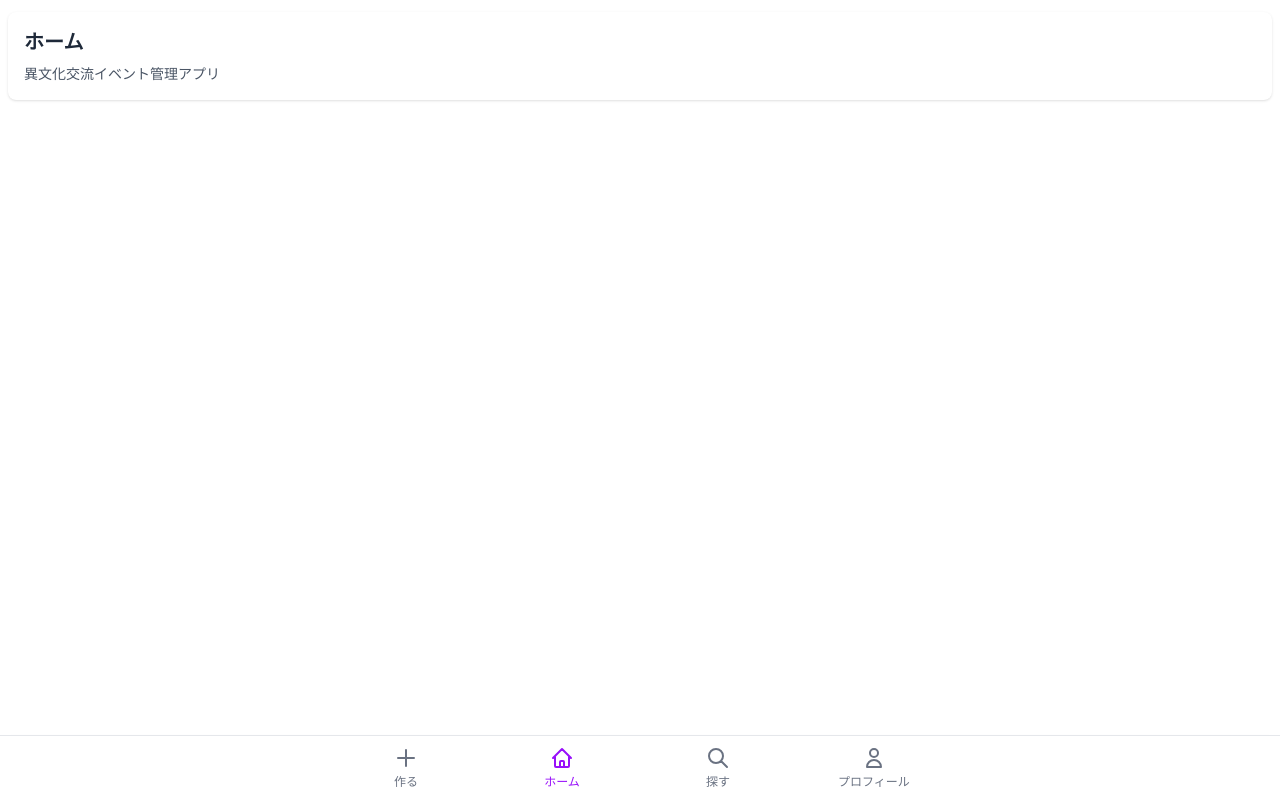
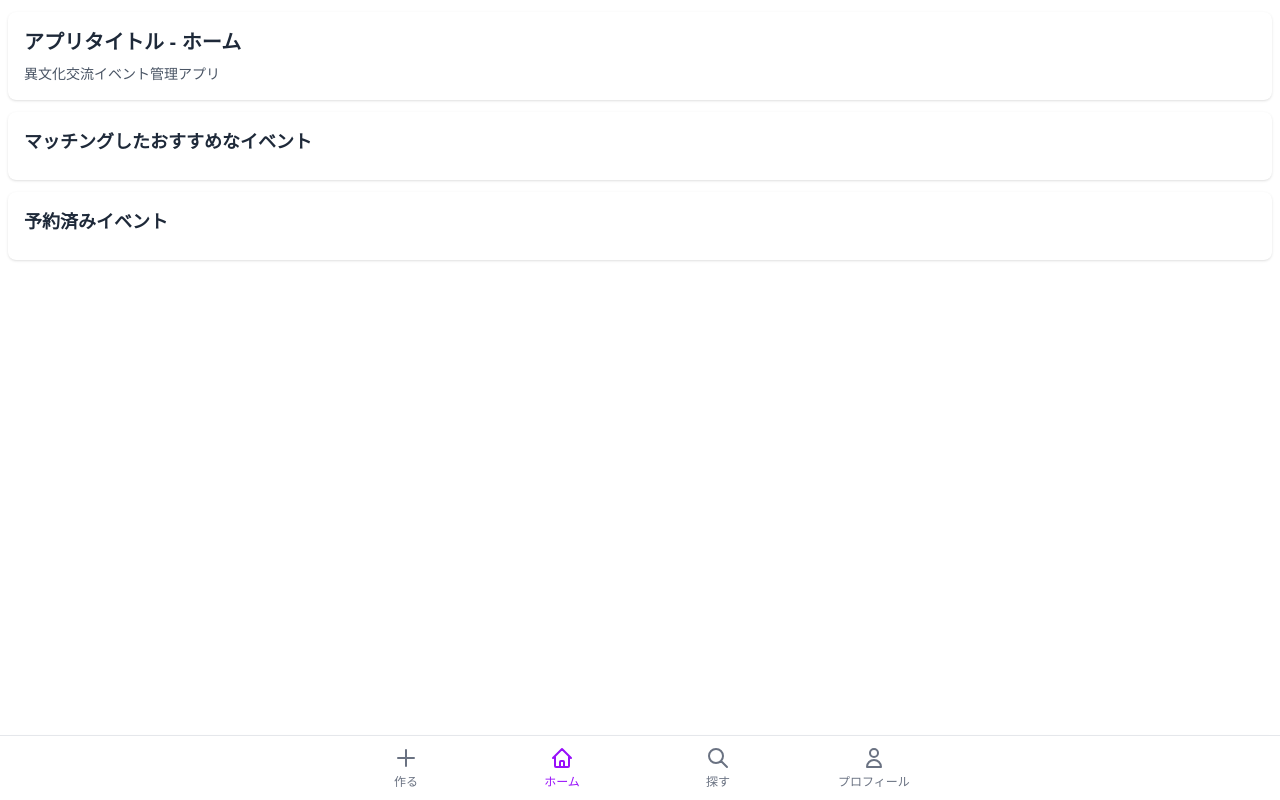
Before and after one commit to Kobe-University-MatchingApp/Next.js-Getting-Started, a Next.js app in the folder my-app/: page /home in a window 1280 px wide. Built offline with nearby package versions, Linux system fonts and the light colour scheme.

Commit message:
ホームページの構成を変更＿マッチング結果と予約済みイベントの表示を追加

```diff
--- a/my-app/app/home/page.tsx
+++ b/my-app/app/home/page.tsx
@@ -1,12 +1,21 @@
 export default function HomePage() {
     return (
         <div className="py-3 space-y-3">
+            {/* アプリタイトル */}
             <div className="bg-white rounded-lg shadow-sm p-4 mx-2">
-                <h1 className="text-xl font-bold text-gray-800 mb-2">ホーム</h1>
+                <h1 className="text-xl font-bold text-gray-800 mb-2">アプリタイトル - ホーム</h1>
                 <p className="text-sm text-gray-600">異文化交流イベント管理アプリ</p>
             </div>
 
-            {/* ここに今後コンテンツを追加 */}
+            {/* マッチング結果 */}
+            <div className="bg-white rounded-lg shadow-sm p-4 mx-2">
+                <h2 className="text-lg font-semibold text-gray-800 mb-2">マッチングしたおすすめなイベント</h2>
+            </div>
+
+            {/* 予約済みイベント */}
+            <div className="bg-white rounded-lg shadow-sm p-4 mx-2">
+                <h2 className="text-lg font-semibold text-gray-800 mb-2">予約済みイベント</h2>
+            </div>
         </div>
     );
 }
```
